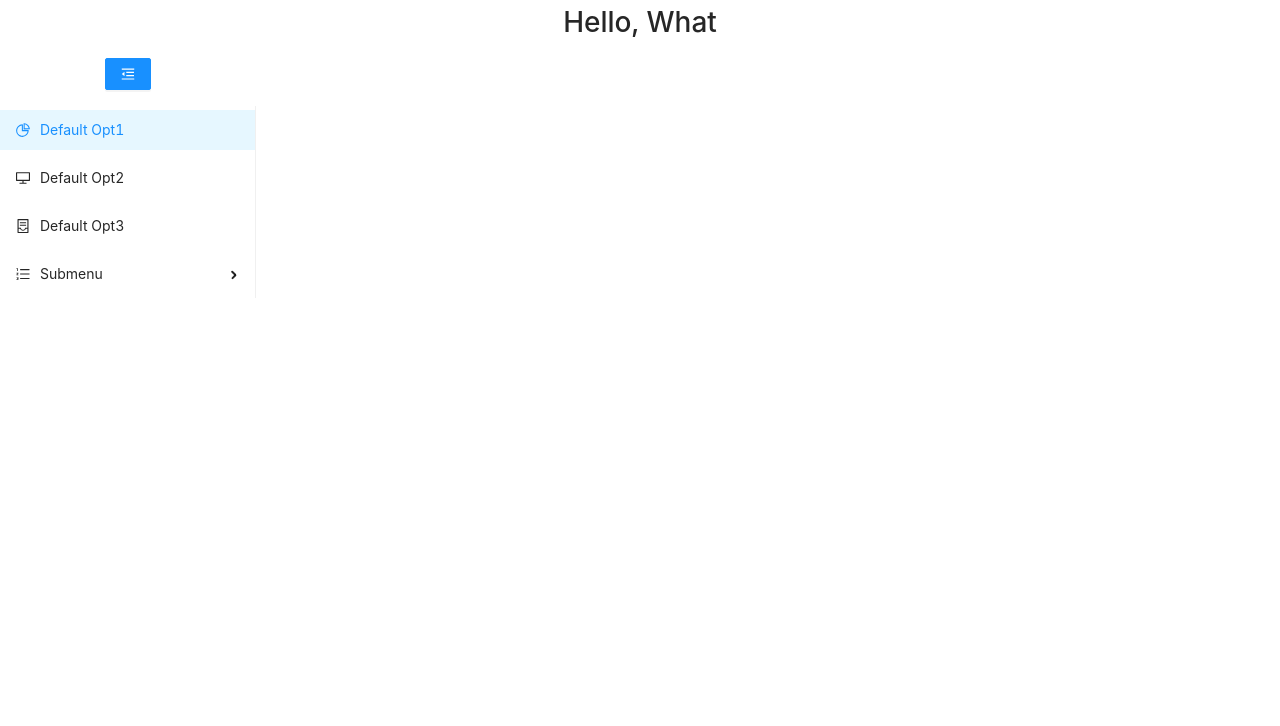
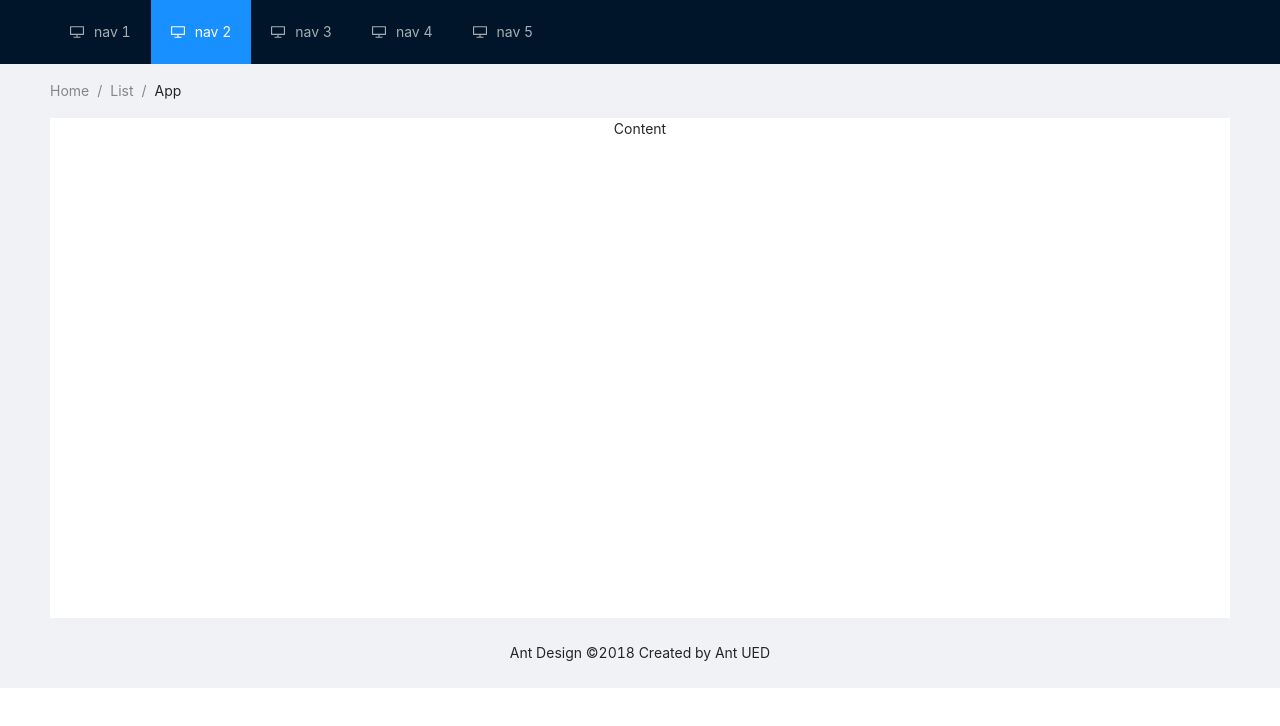
Before and after one commit to bolu-atx/courtbooker, a React (Create React App) app: page / in a window 1280 px wide. Shown: the top 726 px of the page. Built offline with nearby package versions, Linux system fonts and the light colour scheme.

Commit message:
add basic layout

```diff
--- a/src/App.css
+++ b/src/App.css
@@ -38,3 +38,7 @@
     transform: rotate(360deg);
   }
 }
+.site-layout-content {
+  background-color: #fff;
+  min-height:500px;
+}
--- a/src/App.js
+++ b/src/App.js
@@ -1,18 +1,39 @@
-import logo from './logo.svg';
-import { Button } from 'antd';
 import './App.css';
-
-import {NavigationBar, Demo}  from './components/layout';
-import { NavigationMenu } from './components/menu';
-import { LoadingOutlined } from '@ant-design/icons';
-
-const antIcon = <LoadingOutlined style={{ fontSize: 24 }} spin />;
+import React from 'react';
+import ReactDOM from 'react-dom';
+import 'antd/dist/antd.css';
+import './index.css';
+import {DesktopOutlined} from '@ant-design/icons'
+import { Layout, Menu, Breadcrumb } from 'antd';
+const { Header, Content, Footer } = Layout;
 
 function App() {
   return (
     <div className="App">
-        <NavigationBar name="What" />
-        <NavigationMenu dark/>
+      <Layout className="layout">
+        <Header>
+          <div className="logo" />
+          <Menu theme="dark" mode="horizontal" defaultSelectedKeys={["2"]}>
+            {new Array(5).fill(null).map((_, index) => {
+              const key = index + 1;
+              return <Menu.Item key={key} icon={<DesktopOutlined />}>{`nav ${key}`}</Menu.Item>;
+            })}
+          </Menu>
+        </Header>
+        <Content style={{ padding: "0 50px" }}>
+          <Breadcrumb style={{ margin: "16px 0" }}>
+            <Breadcrumb.Item>Home</Breadcrumb.Item>
+            <Breadcrumb.Item>List</Breadcrumb.Item>
+            <Breadcrumb.Item>App</Breadcrumb.Item>
+          </Breadcrumb>
+          <div className="site-layout-content">
+            Content
+          </div>
+        </Content>
+        <Footer style={{ textAlign: "center" }}>
+          Ant Design ©2018 Created by Ant UED
+        </Footer>
+      </Layout>
     </div>
   );
 }
--- a/src/components/layout.js
+++ /dev/null
@@ -1,94 +0,0 @@
-import React, { useState } from "react";
-
-import { Skeleton, Switch, List, Avatar } from "antd";
-import { StarOutlined, LikeOutlined, MessageOutlined } from "@ant-design/icons";
-
-const listData = [];
-
-for (let i = 0; i < 3; i++) {
-  listData.push({
-    href: "https://ant.design",
-    title: `ant design part ${i}`,
-    avatar: "https://zos.alipayobjects.com/rmsportal/ODTLcjxAfvqbxHnVXCYX.png",
-    description:
-      "Ant Design, a design language for background applications, is refined by Ant UED Team.",
-    content:
-      "We supply a series of design principles, practical patterns and high quality design resources (Sketch and Axure), to help people create their product prototypes beautifully and efficiently.",
-  });
-}
-
-const IconText = ({ icon, text }) => (
-  <span>
-    {React.createElement(icon, { style: { marginRight: 8 } })}
-    {text}
-  </span>
-);
-
-export const NavigationBar = function NavigationBar(props) {
-  return (
-    <div>
-      <h1>Hello, {props.name}</h1>
-    </div>
-  );
-}
-
-export const Demo = function Demo(props) {
-  const [loading, setLoading] = useState(false);
-
-  function onChange(checked) {
-    setLoading(!checked);
-  }
-
-  return (
-    <>
-      <Switch checked={!loading} onChange={onChange} />
-      <List
-        itemLayout="vertical"
-        size="large"
-        dataSource={listData}
-        renderItem={(item) => (
-          <List.Item
-            key={item.title}
-            actions={
-              !loading && [
-                <IconText
-                  icon={StarOutlined}
-                  text="156"
-                  key="list-vertical-star-o"
-                />,
-                <IconText
-                  icon={LikeOutlined}
-                  text="156"
-                  key="list-vertical-like-o"
-                />,
-                <IconText
-                  icon={MessageOutlined}
-                  text="2"
-                  key="list-vertical-message"
-                />,
-              ]
-            }
-            extra={
-              !loading && (
-                <img
-                  width={272}
-                  alt="logo"
-                  src="https://gw.alipayobjects.com/zos/rmsportal/mqaQswcyDLcXyDKnZfES.png"
-                />
-              )
-            }
-          >
-            <Skeleton loading={loading} active avatar>
-              <List.Item.Meta
-                avatar={<Avatar src={item.avatar} />}
-                title={<a href={item.href}>{item.title}</a>}
-                description={item.description}
-              />
-              {item.content}
-            </Skeleton>
-          </List.Item>
-        )}
-      />
-    </>
-  );
-}
```
